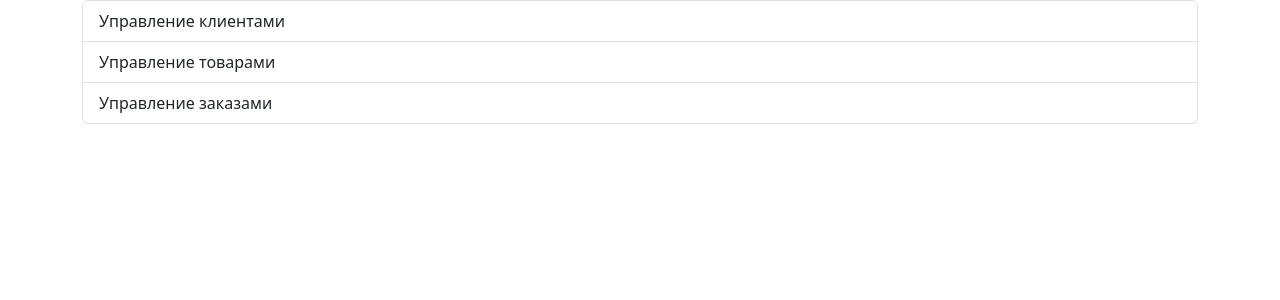
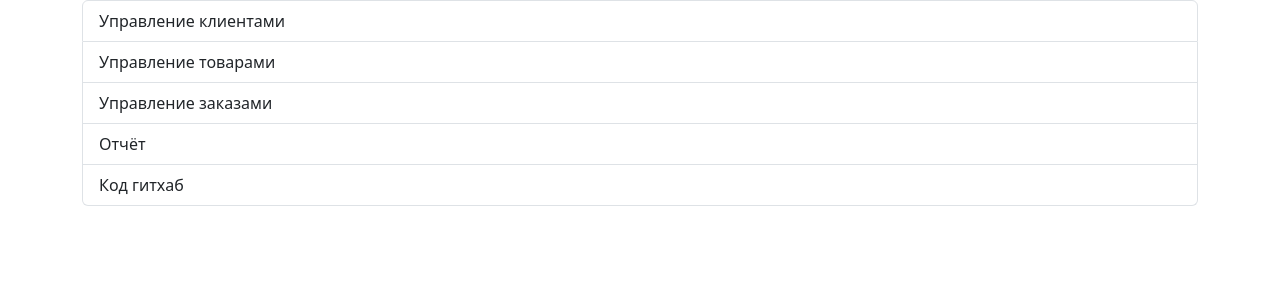
Before and after one commit to Bogdan2005-criater/flagman, a PHP site: page / in a window 1280 px wide. Shown: the part 120-420 px from the top of the page. Run offline with PHP 8.4, Linux system fonts and the light colour scheme; some libraries are stand-ins or nearby versions.

Commit message:
Update index.php

```diff
--- a/index.php
+++ b/index.php
@@ -14,6 +14,9 @@
         <a href="clients.php" class="list-group-item list-group-item-action">Управление клиентами</a>
         <a href="products.php" class="list-group-item list-group-item-action">Управление товарами</a>
         <a href="orders.php" class="list-group-item list-group-item-action">Управление заказами</a>
+        <a href="report.php" class="list-group-item list-group-item-action">Отчёт</a>
+        <a href="https://github.com/Bogdan2005-criater/flagman.git" class="list-group-item list-group-item-action">Код гитхаб</a>
+
     </div>
 </div>
 </body>
```
